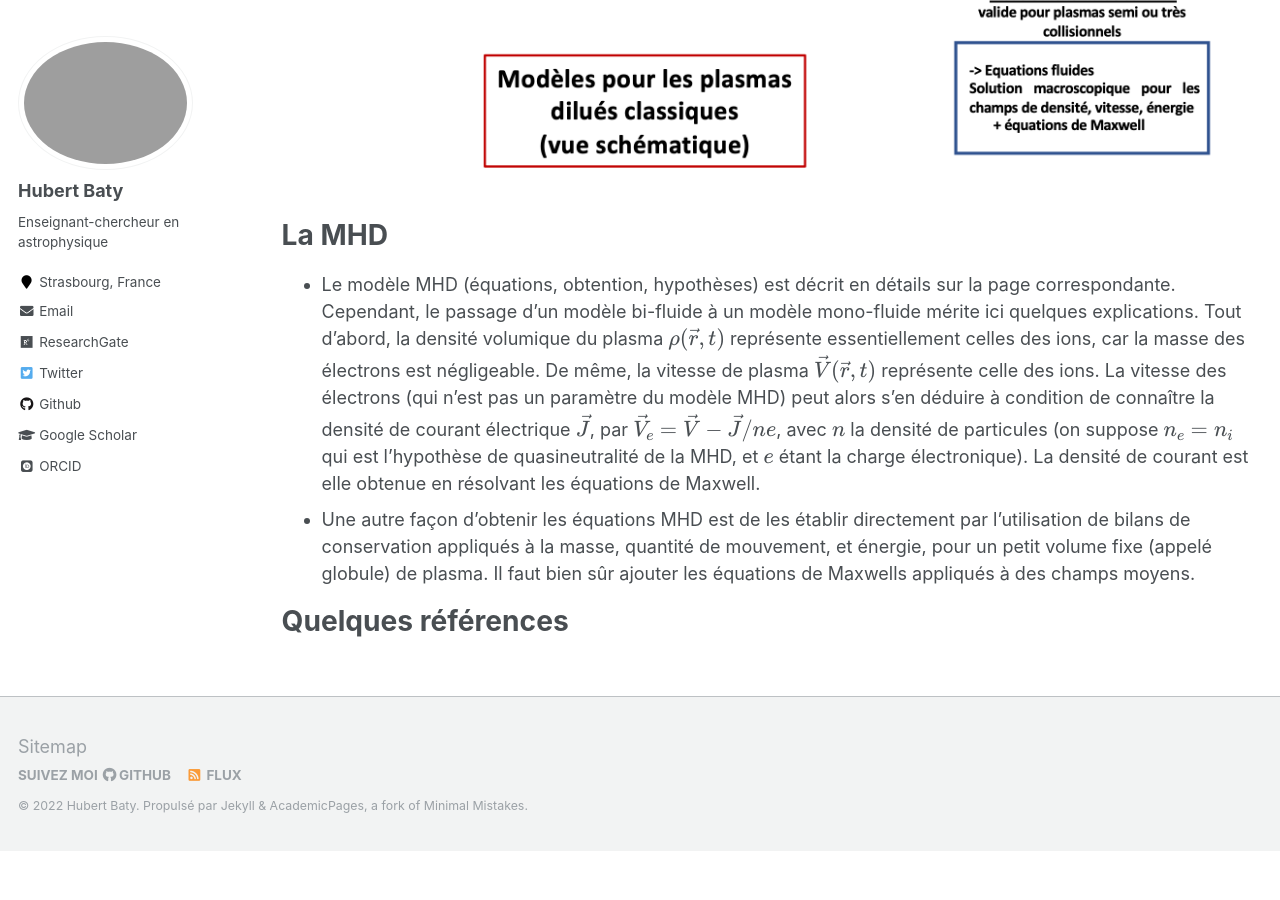
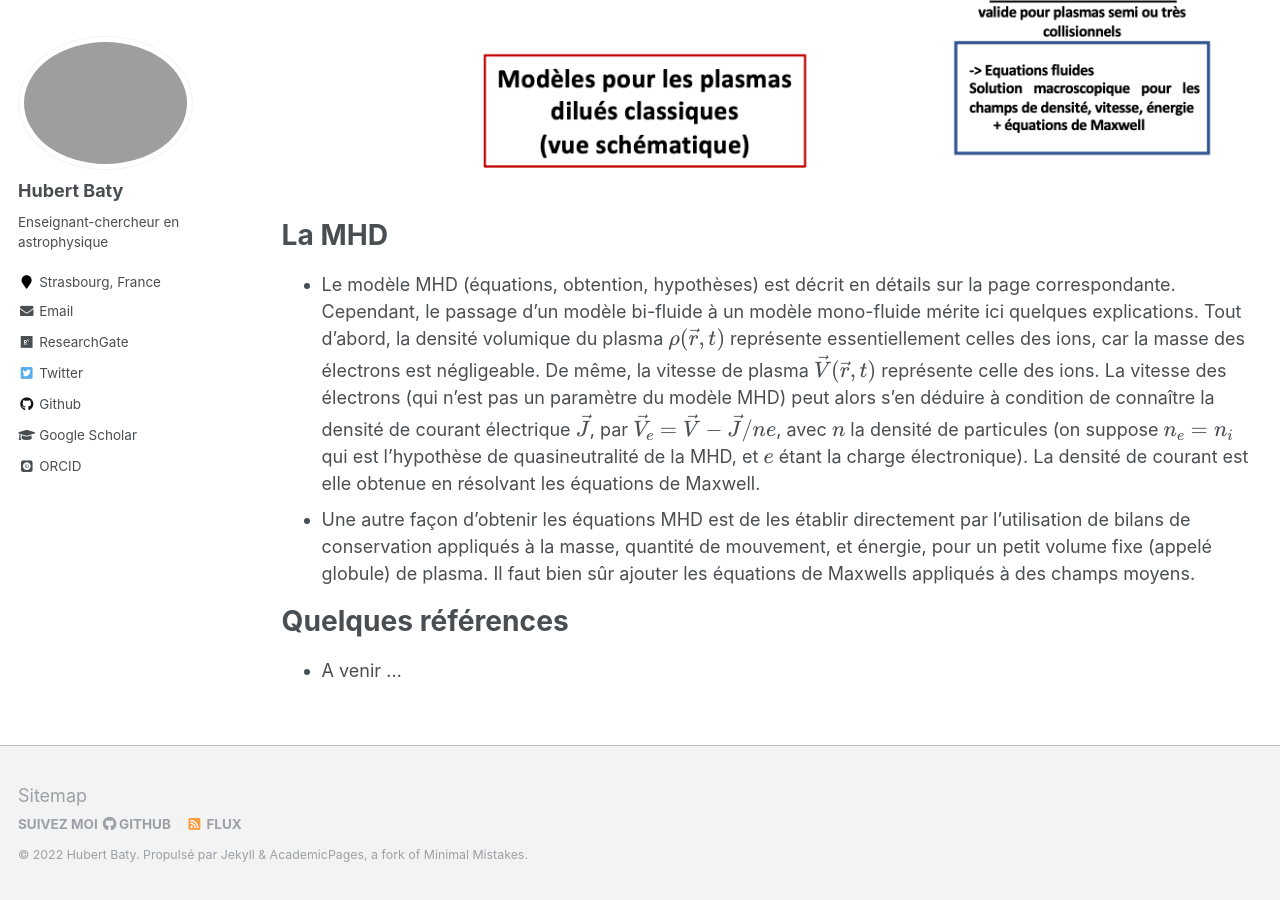
Before and after one commit to hubertbaty/hubertbaty.github.io, a Jekyll site: the page built from _pages/plasma.md, in a window 1280 px wide and 900 px high, scrolled down 5318 px. Built offline with Jekyll 4.4.1, drawn with Linux system fonts in a browser that asks for light colours; some web fonts are replaced; formulas are drawn with MathJax 3; before the commit the page ends 6169 px from its top, so only the background shows below that.

Commit message:
Update plasma.md

```diff
--- a/_pages/plasma.md
+++ b/_pages/plasma.md
@@ -75,3 +75,4 @@ La MHD
 
  Quelques références
 ======
+ * A venir ...
```
